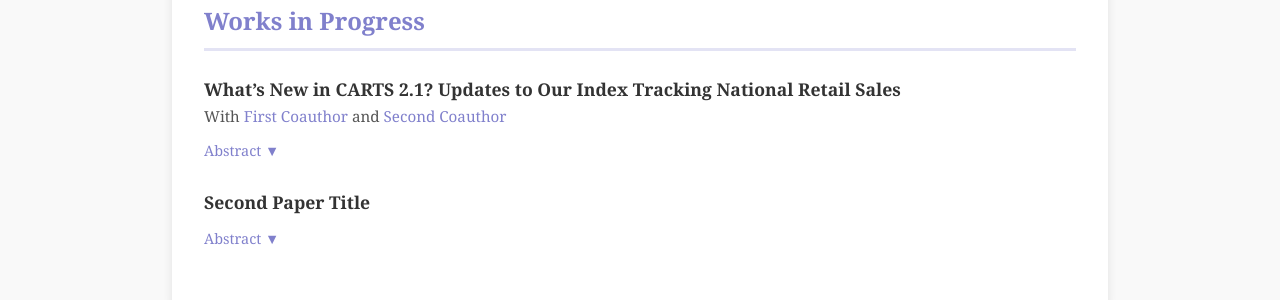
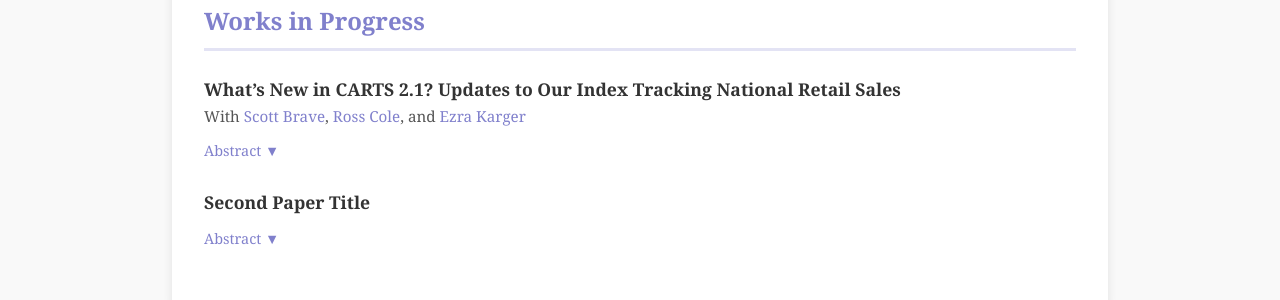
Before and after one commit to L-Cain/L-Cain.github.io, a Jekyll site: the page built from research.md, in a window 1280 px wide and 943 px high. Shown: the part 196-496 px from the top of the window. Built offline with Jekyll 4.4.1, drawn with Linux system fonts in a browser that asks for light colours; our own code applies the rules of GitHub Pages for plain Markdown files.

Commit message:
Update research.md

```diff
--- a/research.md
+++ b/research.md
@@ -4,7 +4,7 @@
     <a href="https://www.chicagofed.org/publications/chicago-fed-insights/2024/new-and-improved-carts" target="_blank" style="font-size: 1.1rem; font-weight: 600; color: #333; text-decoration: none;">What’s New in CARTS 2.1? Updates to Our Index Tracking National
 Retail Sales</a>
     <br>
-    <span style="font-size: 0.95rem; color: #555;">With <a href="https://coauthor1website.com">First Coauthor</a> and <a href="https://coauthor2website.com">Second Coauthor</a></span>
+    <span style="font-size: 0.95rem; color: #555;">With <a href="https://coauthor1website.com">Scott Brave</a>, <a href="https://coauthor1website.com">Ross Cole</a>, and <a href="https://coauthor2website.com">Ezra Karger</a></span>
 <br>
     <button onclick="var a=this.nextElementSibling;a.style.display=a.style.display==='block'?'none':'block';this.textContent=this.textContent==='Abstract ▼'?'Abstract ▲':'Abstract ▼';" style="margin-top:0.5rem;background:none;border:none;color:#8080cc;padding:0.25rem 0;cursor:pointer;font-family:inherit;font-size:0.9rem;">Abstract ▼</button>
     <div style="display:none;margin-top:0.75rem;padding:1rem;background:#f0f0f8;border-left:3px solid #8080cc;border-radius:0 4px 4px 0;">
```
